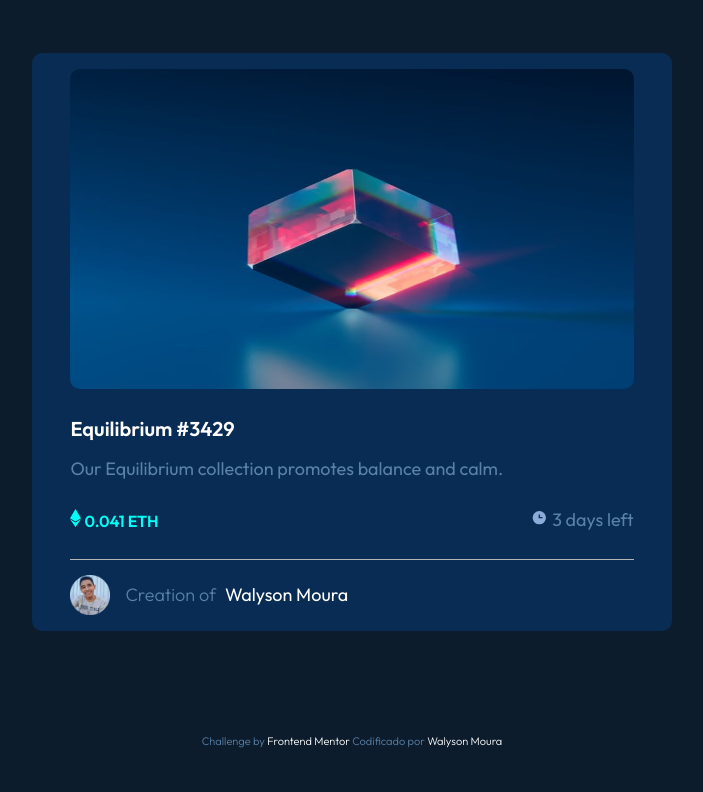
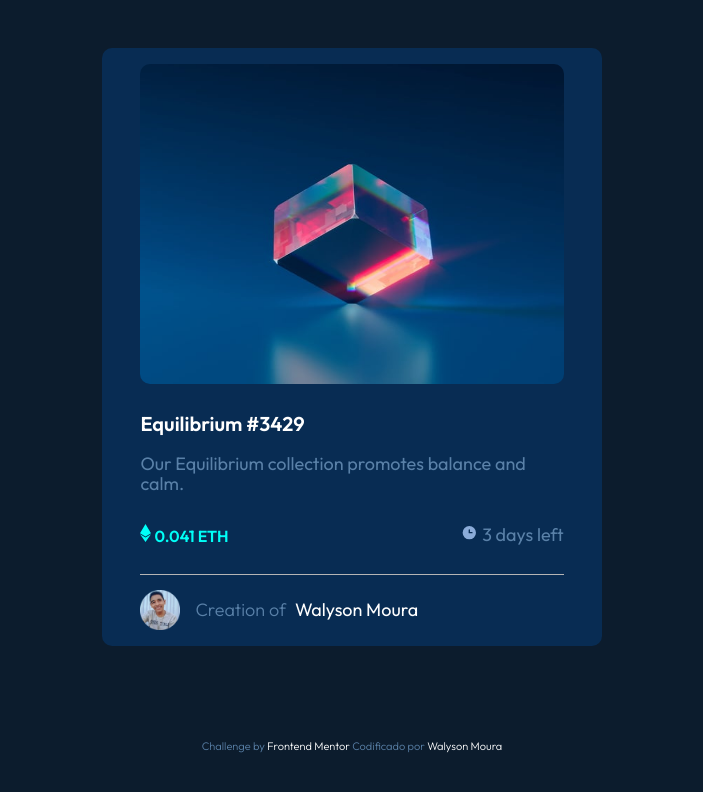
Before and after one commit to WalysonMoura/NFT-card, a plain HTML site: page index.html in a window 1280 px wide. Shown: the whole page, without its empty margins (288-991 px from the left). Drawn offline with Linux system fonts and the light colour scheme.

Commit message:
Update style.css

```diff
--- a/estilo/style.css
+++ b/estilo/style.css
@@ -30,7 +30,7 @@ body {
 .l-card{
 
 
-				width: 40rem;
+				width: 500px;
 				padding: 2vh 3vw;
 				background: var(--primary2);
 				border-radius:  10px;
```
